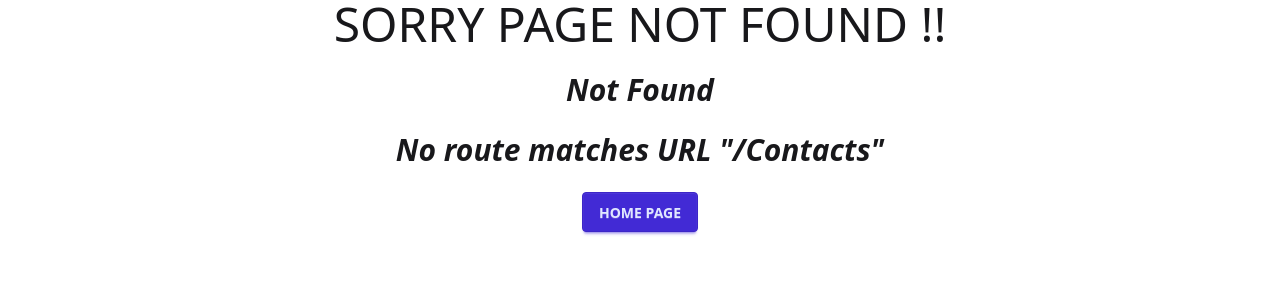
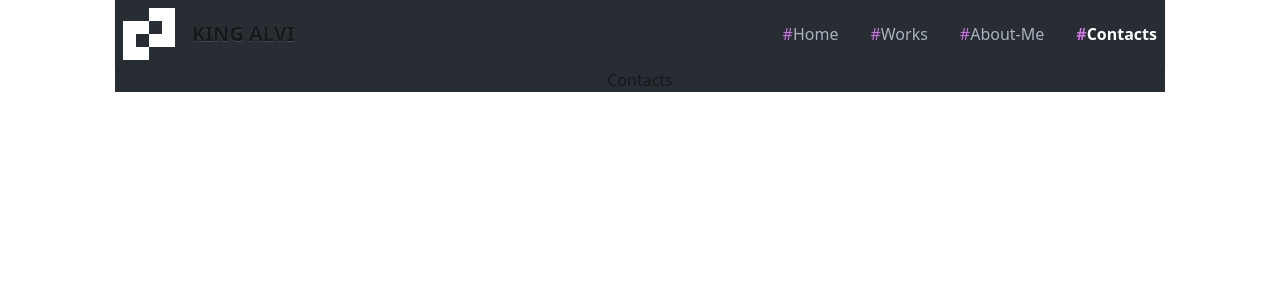
Before and after one commit to KINGALVI/KING-ALVI-portfolio, a React (Vite) app: page /Contacts in a window 1280 px wide. Before the commit this address had no page. Shown: the top 300 px of the page. Built offline with nearby package versions, Linux system fonts and the light colour scheme.

Commit message:
edited some code

```diff
--- a/src/App.css
+++ b/src/App.css
@@ -1,5 +1,12 @@
 @import "tailwindcss";
 
-@plugin "daisyui" {
-  themes: light --default;
+@plugin "daisyui";
+
+body {
+  background-color: var(--root-bg, var(--color-base-100));
 }
+
+a.active {
+  color: white;
+  font-weight: bold;
+}
--- a/src/Router/React_Router.jsx
+++ b/src/Router/React_Router.jsx
@@ -1,6 +1,10 @@
 import { createBrowserRouter, RouterProvider } from "react-router-dom";
 import ErrorHandel from "../components/HandelError/ErrorHandel";
 import Main from "../components/Main-Section/MainSection";
+import Home from "../components/Main-Section/Home/Home";
+import Works from "../components/Main-Section/Works/Works";
+import About from "../components/Main-Section/About/About";
+import Contacts from "../components/Main-Section/Contacts/Contacts";
 
 const React_Router = () => {
 
@@ -13,7 +17,26 @@ const React_Router = () => {
             errorElement: <ErrorHandel />,
 
             children: [
+                {
+                    path: "/",
+                    Component: Home,
 
+                },
+                {
+                    path: "/Works",
+                    Component: Works,
+
+                },
+                {
+                    path: "/About",
+                    Component: About,
+
+                },
+                {
+                    path: "/Contacts",
+                    Component: Contacts,
+
+                }
             ]
         }
     ])
--- /dev/null
+++ b/src/components/Header/Header.jsx
@@ -0,0 +1,26 @@
+import { Link, NavLink } from "react-router-dom";
+import Logo from "../../../public/Images/Style=Default.svg";
+
+const Header = () => {
+
+    return (
+        <>
+            <div className="navbar shadow-sm flex justify-between bg-[#282C33]">
+                <div className="flex items-center">
+                    <img src={Logo} alt="" />
+                    <Link className="btn btn-ghost text-xl">KING ALVI</Link>
+                </div>
+                <div>
+                    <ul className="flex gap-[32px]">
+                        <li><NavLink to={"/"} className="text-[#ABB2BF]"><span className="text-[#C778DD]">#</span>Home</NavLink></li>
+                        <li><NavLink to={"/Works"} className="text-[#ABB2BF]"><span className="text-[#C778DD]">#</span>Works</NavLink></li>
+                        <li><NavLink to={"/About"} className="text-[#ABB2BF]"><span className="text-[#C778DD]">#</span>About-Me</NavLink></li>
+                        <li><NavLink to={"/Contacts"} className="text-[#ABB2BF]"><span className="text-[#C778DD]">#</span>Contacts</NavLink></li>
+                    </ul>
+                </div>
+            </div>
+        </>
+    );
+};
+
+export default Header;
--- /dev/null
+++ b/src/components/Main-Section/About/About.jsx
@@ -0,0 +1,10 @@
+const About = () => {
+
+    return (
+        <>
+         About Me
+        </>
+    );
+};
+
+export default About;
--- /dev/null
+++ b/src/components/Main-Section/Contacts/Contacts.jsx
@@ -0,0 +1,10 @@
+const Contacts = () => {
+
+    return (
+        <>
+            Contacts
+        </>
+    );
+};
+
+export default Contacts;
--- /dev/null
+++ b/src/components/Main-Section/Home/Home.jsx
@@ -0,0 +1,10 @@
+const Home = () => {
+
+    return (
+        <>
+         Home
+        </>
+    );
+};
+
+export default Home;
--- a/src/components/Main-Section/MainSection.jsx
+++ b/src/components/Main-Section/MainSection.jsx
@@ -1,9 +1,15 @@
+import { Outlet } from "react-router-dom";
+import Header from "../Header/Header";
+
 const Main = () => {
 
   return (
-    <>
-
-    </>
+    <center>
+      <section className="lg:w-[1050px] bg-[#282C33]">
+        <Header />
+        <Outlet />
+      </section>
+    </center>
   )
 
 }
--- /dev/null
+++ b/src/components/Main-Section/Works/Works.jsx
@@ -0,0 +1,10 @@
+const Works = () => {
+
+    return (
+        <>
+            Works
+        </>
+    );
+};
+
+export default Works;
```
Also changed, not shown: src/components/Footer/Footer.jsx (added, +10 -0 lines), public/Images/Dots.png (added).
